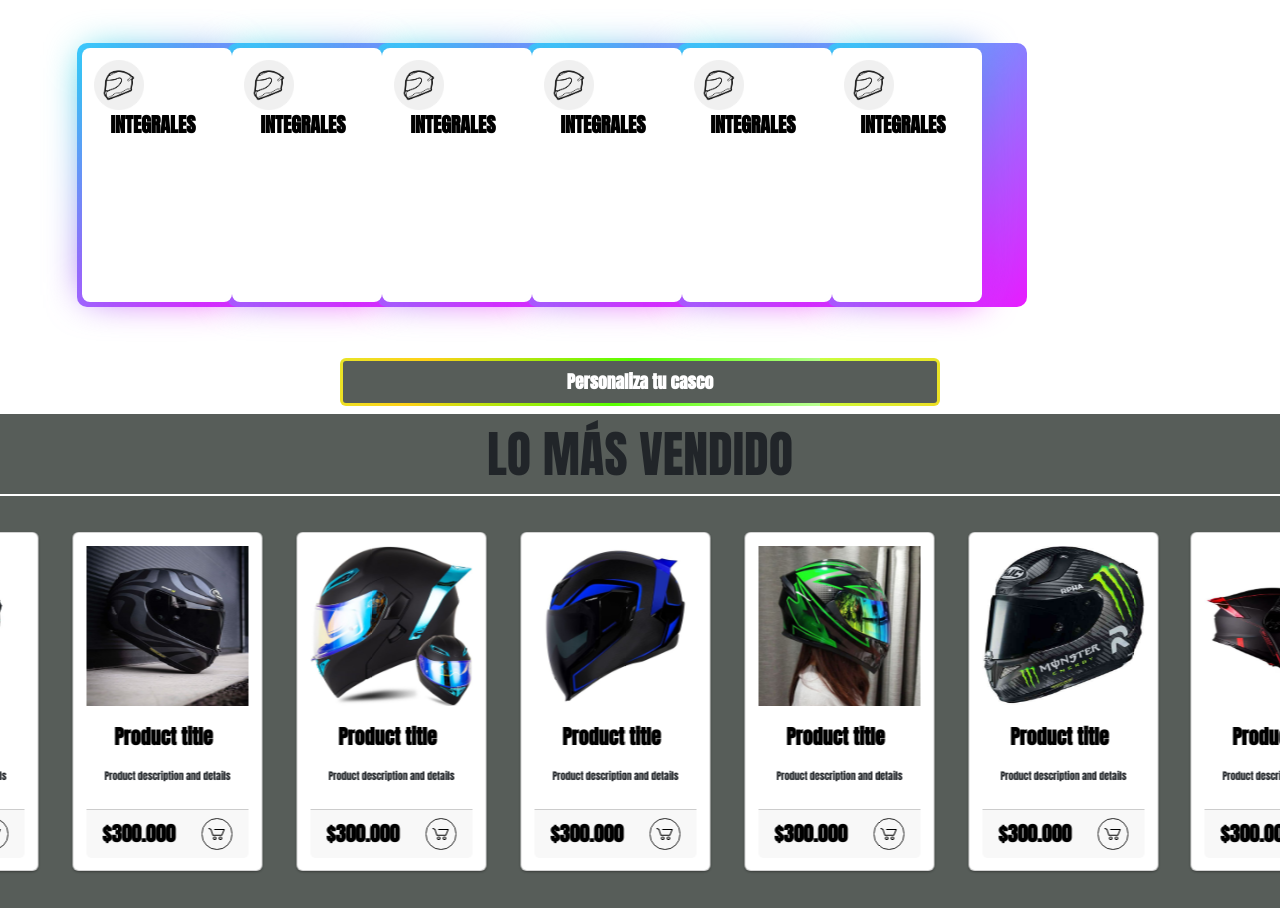
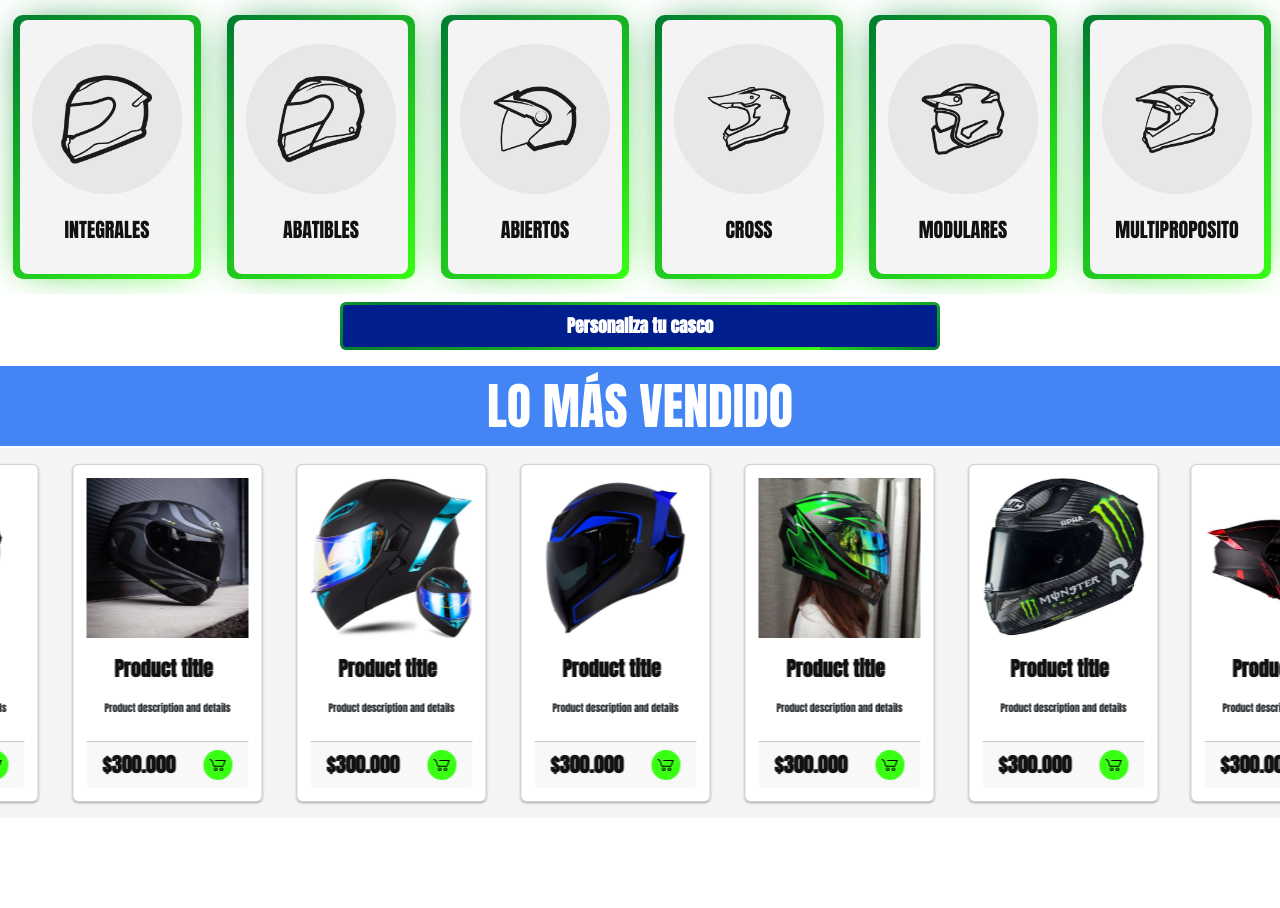
Before and after one commit to Valentinavelasquez/PROYECTO-BIT, a plain HTML site: page HTML/discasco.html in a window 1280 px wide. After the commit the page ends 818 px from the top, so only its background shows below. Drawn offline with nearby package versions, Linux system fonts and the light colour scheme.

Commit message:
finalizado categorias casco, botón personalizar y lo más vendido

```diff
--- a/CSS/cascostyle.css
+++ b/CSS/cascostyle.css
@@ -5,6 +5,15 @@
   --fontsize-title: 50px;
   --fontsize-subtitle: 20px;
   --fontsize-body: 10px;
+
+  --neon-green: rgb(57, 255, 20);       /* Para botones CTA, precios y elementos destacados */
+  --dark-green: rgb(0, 125, 50);        /* Hover en botones, tonos de contraste con el verde neón */
+  --blue-medium: rgb(67, 133, 245);     /* Bordes de tarjetas, banners promocionales */
+  --blue-dark: rgb(0, 31, 140);         /* Fondo del encabezado (header), títulos destacados */
+  --blue-deep: rgb(0, 6, 45);           /* Fondo del pie de página (footer) */
+  --light-gray: rgb(244, 244, 244);     /* Fondo neutro de tarjetas, bloques blancos */
+  --white: rgb(255, 255, 255);          /* Texto sobre fondos oscuros, fondo principal */
+  --text-dark: rgb(17, 17, 17);         /* Texto general sobre fondos claros */
 }
 .anton-regular {
   font-family: "Anton", sans-serif;
@@ -17,9 +26,10 @@
   justify-content: center;
   margin: 2px 0 2px 0;
   padding: 10px;
-  background-color: #575D59;
+  background-color: var(--blue-medium);
   font-family: var(--font);
   font-size: var(--fontsize-title);
+  color: var(--white);
 }
 .imgcarousel{
   display: flex;
@@ -33,7 +43,6 @@
   height: 254px;
   padding: .8em;
   margin: 1rem;
-  background: #f5f5f5;
   position: relative;
   overflow: visible;
   box-shadow: 0 1px 3px rgba(0,0,0,0.12), 0 1px 2px rgba(0,0,0,0.24);
@@ -47,17 +56,13 @@ svg {
   width: 20px;
   height: 20px;
 }
-
 .card-footer {
-  width: 100%;
   display: flex;
   justify-content: space-between;
   align-items: center;
   padding-top: 10px;
   border-top: 1px solid #ddd;
 }
-
-/*Text*/
 .text-title {
   font-family: var(--font);
   font-weight: 900;
@@ -66,39 +71,33 @@ svg {
   display: flex;
   justify-content: center;
   margin-right: 0.5rem;
-  color: black;
+  color: var(--text-dark);
 }
-
 .text-body {
   font-family: var(--font);
   font-size: var(--fontsize-body);
   padding-bottom: 10px;
   display: flex;
   justify-content: center;
+  color: var(--text-dark);
 }
-
-/*Button*/
 .card-button {
-  border: 1px solid #252525;
+  background-color: var(--neon-green);
   display: flex;
   padding: .3em;
   cursor: pointer;
   border-radius: 50px;
   transition: .3s ease-in-out;
 }
-
-/*Hover*/
 .card-button:hover {
-  border: 1px solid #000000;
-  background-color: #59FF00;
+  background-color: var(--dark-green);
 }
 
 /*carrusel*/
 
 .carousel {
-  background-color: #575D59;
+  background-color: var(--light-gray);
   margin: 0 auto;
-  padding: 20px 0;
   overflow: hidden;
   display: flex;
   flex: 0 0 100%;
@@ -108,14 +107,13 @@ svg {
   }
 }
 
-/* Agrupando las tarjetas para una mejor estructura. */
 .group {
   display: flex;
   gap: 2px;
   justify-content: space-around;
-  /* Agrega padding a la derecha para crear un espacio entre la última y la primera tarjeta. */
   will-change: transform; /* Deberíamos ser amables con el navegador: hazle saber qué vamos a animar. */
   animation: scrolling 20s linear infinite;
+  background-color: var(--light-gray);
 }
 
 @keyframes scrolling {
@@ -142,8 +140,8 @@ svg {
   font-family: var(--font);
   display: block;
   cursor: pointer;
-  color: white;
-  margin: .5rem 0 0.5rem 0;
+  color: var(--white);
+  margin: .5rem 0 1rem 0;
   position: relative;
   text-decoration: none;
   font-weight: 600;
@@ -158,7 +156,7 @@ svg {
   display: block;
   padding: .5rem 1rem;
   font-size: 1.1rem;
-  background: #575D59;
+  background: var(--blue-dark);
   border-radius: 3px;
   height: 100%;
   text-align: center;
@@ -171,7 +169,7 @@ svg {
   left: 0;
   width: 400%;
   height: 100%;
-  background: linear-gradient(115deg,#c8ff3e,#ffd117, #59ff00,#baff94);
+  background: linear-gradient(-45deg, var(--neon-green),rgb(50, 220, 30),rgb(20, 160, 40),var(--dark-green), var(--neon-green));
   background-size: 25% 100%;
   animation: an-at-keyframe-css-at-rule-that-translates-via-the-transform-property-the-background-by-negative-25-percent-of-its-width-so-that-it-gives-a-nice-border-animation_-We-use-the-translate-property-to-have-a-nice-transition-so-it_s-not-a-jerk-of-a-start-or-stop .75s linear infinite;
   animation-play-state: paused;
@@ -196,33 +194,48 @@ svg {
 .img-cat-cascos{
   display: flex;
   justify-content: center;
-  width: 50px;
-  height: 50px;
+  width: 150px;
+  height: 150px;
 }
 .cardcascos {
   position: relative;
-  width: 150px;
+  width: 190px;
   height: 254px;
-  background-color: white;
+  background-color: var(--light-gray);
   display: flex;
-  flex-wrap: nowrap;
   flex-direction: column;
   padding: 12px;
+  margin: 20px;
   border-radius: 8px;
   cursor: pointer;
   color: white;
+  align-items: center;
+  justify-content: space-around;
+}
+
+.categoriacascos{
+  justify-content: space-around;
+  overflow: scroll;
+}
+
+.text-cat-cascos{
+  display: flex;
+  justify-content: center;
+  font-family: var(--font);
+  font-size: var(--fontsize-subtitle);
+  color: var(--text-dark);
 }
 
 .cardcascos::before {
   content: '';
   position: absolute;
   inset: 0;
-  left: -5px;
+  left: -7px;
+  right: -7px;
   margin: auto;
-  width: 200px;
   height: 264px;
   border-radius: 10px;
-  background: linear-gradient(-45deg, #e81cff 0%, #40c9ff 100% );
+  background: linear-gradient(-45deg, var(--neon-green), var(--dark-green));
   z-index: -10;
   pointer-events: none;
   transition: all 0.6s cubic-bezier(0.175, 0.885, 0.32, 1.275);
@@ -233,7 +246,7 @@ svg {
   z-index: -1;
   position: absolute;
   inset: 0;
-  background: linear-gradient(-45deg, #fc00ff 0%, #00dbde 100% );
+  background: linear-gradient(-45deg, var(--neon-green), var(--dark-green));
   transform: translate3d(0, 0, 0) scale(0.95);
   filter: blur(20px);
 }
--- a/HTML/discasco.html
+++ b/HTML/discasco.html
@@ -11,33 +11,31 @@
 
 <body>
     <section class="seccion-categoriacascos">
-        <div class="container mt-5 mb-5">
-            <div class="d-flex categoriacascos">
+        <div class="fluid d-flex categoriacascos">
                 <div class="cardcascos">
                     <img class="img-cat-cascos" src="/IMAGENES/ICONOS/integrales.png" alt="">
-                    <h1 class="text-title">INTEGRALES</h1>
+                    <h1 class="text-cat-cascos">INTEGRALES</h1>
                 </div>
                 <div class="cardcascos">
-                    <img class="img-cat-cascos" src="/IMAGENES/ICONOS/integrales.png" alt="">
-                    <h1 class="text-title">INTEGRALES</h1>
+                    <img class="img-cat-cascos" src="/IMAGENES/ICONOS/abatibles.png" alt="">
+                    <h1 class="text-cat-cascos">ABATIBLES</h1>
                 </div>
                 <div class="cardcascos">
-                    <img class="img-cat-cascos" src="/IMAGENES/ICONOS/integrales.png" alt="">
-                    <h1 class="text-title">INTEGRALES</h1>
+                    <img class="img-cat-cascos" src="/IMAGENES/ICONOS/abiertos.png" alt="">
+                    <h1 class="text-cat-cascos">ABIERTOS</h1>
                 </div>
                 <div class="cardcascos">
-                    <img class="img-cat-cascos" src="/IMAGENES/ICONOS/integrales.png" alt="">
-                    <h1 class="text-title">INTEGRALES</h1>
+                    <img class="img-cat-cascos" src="/IMAGENES/ICONOS/cross.png" alt="">
+                    <h1 class="text-cat-cascos">CROSS</h1>
                 </div>
                 <div class="cardcascos">
-                    <img class="img-cat-cascos" src="/IMAGENES/ICONOS/integrales.png" alt="">
-                    <h1 class="text-title">INTEGRALES</h1>
+                    <img class="img-cat-cascos" src="/IMAGENES/ICONOS/modulares.png" alt="">
+                    <h1 class="text-cat-cascos">MODULARES</h1>
                 </div>
                 <div class="cardcascos">
-                    <img class="img-cat-cascos" src="/IMAGENES/ICONOS/integrales.png" alt="">
-                    <h1 class="text-title">INTEGRALES</h1>
+                    <img class="img-cat-cascos" src="/IMAGENES/ICONOS/multiproposito.png" alt="">
+                    <h1 class="text-cat-cascos">MULTIPROPOSITO</h1>
                 </div>
-            </div>
         </div>
     </section>
 
```
Also changed, not shown: HTML/prueba.html (added, +136 -0 lines).
